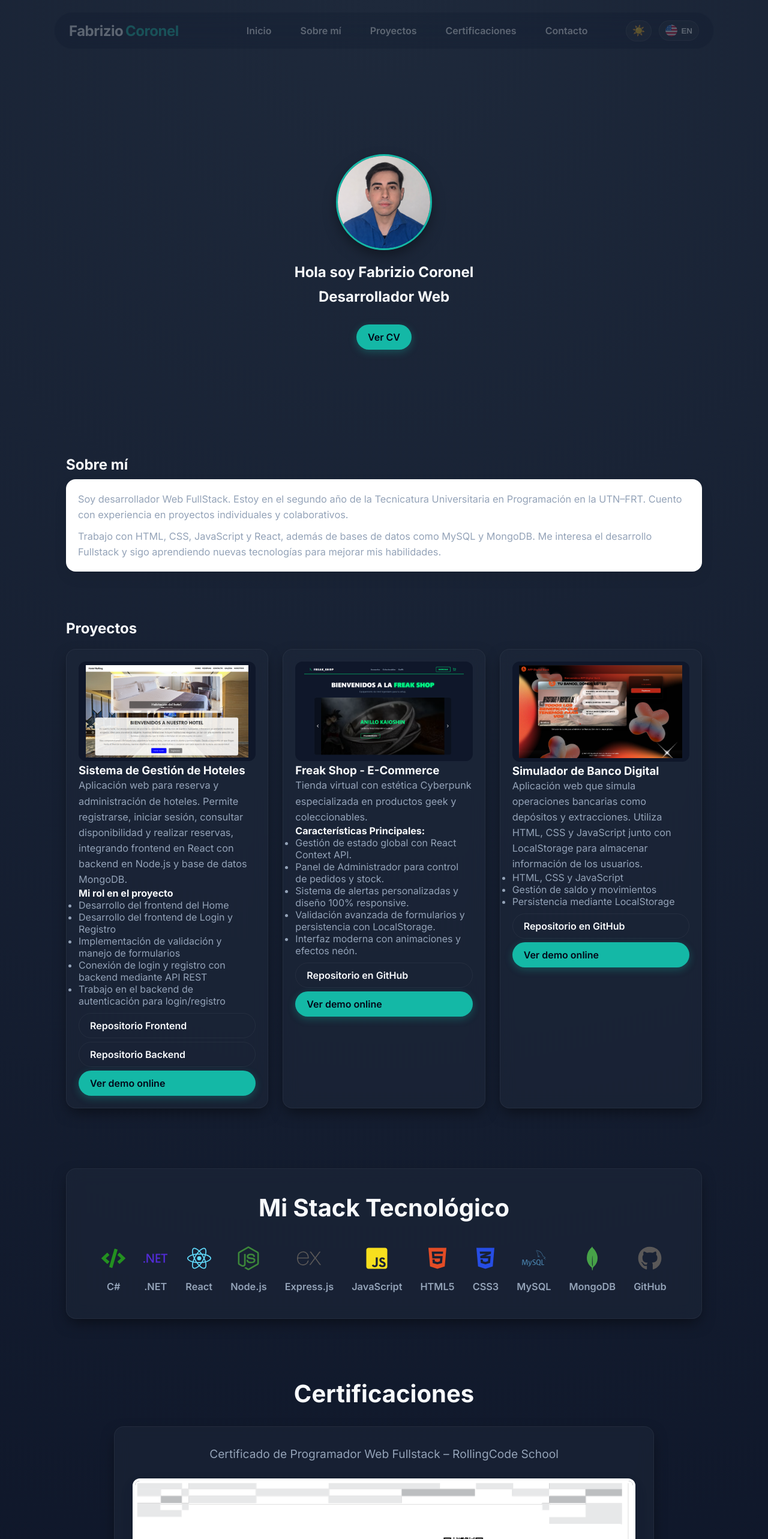
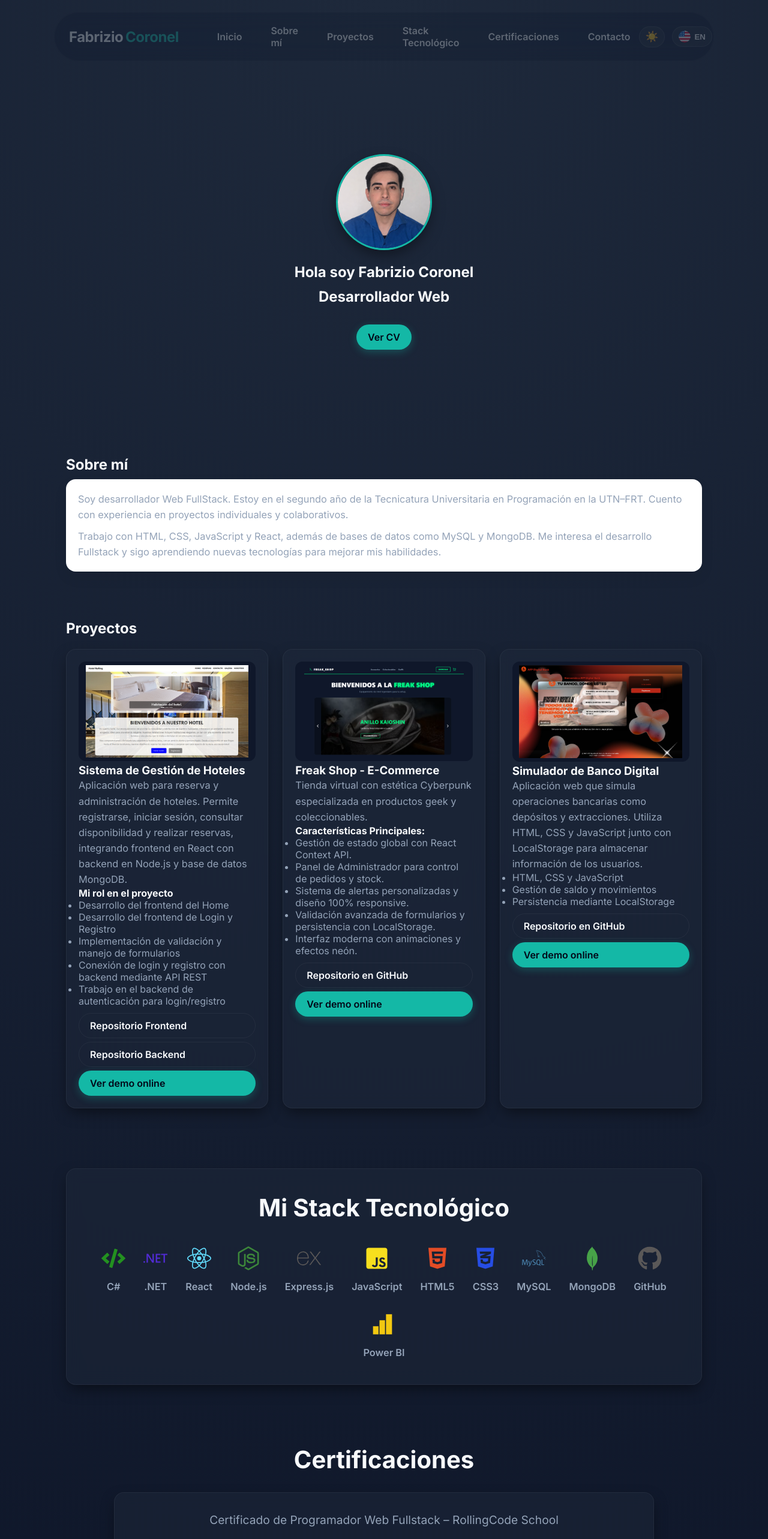
Before and after one commit to farz21/portfolio-web, a React (Vite) app: page / in a window 1280 px wide. Shown: the top 2566 px of the page at 60% size. Built offline with nearby package versions, Linux system fonts and the light colour scheme.

Commit message:
feat:stack tecnologico agregado

```diff
--- a/package.json
+++ b/package.json
@@ -13,7 +13,7 @@
     "@emailjs/browser": "^4.4.1",
     "react": "^19.2.0",
     "react-dom": "^19.2.0",
-    "react-icons": "^5.5.0"
+    "react-icons": "^5.7.0"
   },
   "devDependencies": {
     "@eslint/js": "^9.39.1",
--- a/src/components/Navbar.jsx
+++ b/src/components/Navbar.jsx
@@ -19,6 +19,7 @@ export default function Navbar({ lang, setLang, texts, theme, setTheme }) {
         <a href="#home" onClick={() => setOpen(false)}>{texts.nav_home}</a>
         <a href="#about" onClick={() => setOpen(false)}>{texts.nav_about}</a>
         <a href="#projects" onClick={() => setOpen(false)}>{texts.nav_projects}</a>
+        <a href="#tech-stack" onClick={() => setOpen(false)}>{texts.nav_tech_stack}</a>
         <a href="#certifications" onClick={() => setOpen(false)}>{texts.nav_certifications}</a>
         <a href="#contact" onClick={() => setOpen(false)}>{texts.nav_contact}</a>
       </nav>
--- a/src/components/TechStack.jsx
+++ b/src/components/TechStack.jsx
@@ -1,5 +1,19 @@
-import { FaReact, FaNodeJs, FaHtml5, FaCss3Alt, FaJsSquare, FaCode, FaGithub } from "react-icons/fa";
-import { SiDotnet, SiMysql, SiMongodb, SiExpress } from "react-icons/si";
+import {
+  FaReact,
+  FaNodeJs,
+  FaHtml5,
+  FaCss3Alt,
+  FaJsSquare,
+  FaCode,
+  FaGithub,
+} from "react-icons/fa";
+// Agregamos SiPowerbi a la importación
+import {
+  SiDotnet,
+  SiMysql,
+  SiMongodb,
+  SiExpress,
+} from "react-icons/si";
 
 export default function TechStack({ texts }) {
   const technologies = [
@@ -14,12 +28,34 @@ export default function TechStack({ texts }) {
     { name: "MySQL", icon: <SiMysql color="#4479A1" size={40} /> },
     { name: "MongoDB", icon: <SiMongodb color="#47A248" size={40} /> },
     { name: "GitHub", icon: <FaGithub color="#5a5858" size={40} /> },
+    {
+      name: "Power BI",
+      icon: (
+        <svg viewBox="0 0 24 24" fill="#F2C811" width="40" height="40">
+          <path d="M14 2h6v20h-6V2zM7.5 8h5.5v14H7.5V8zM1 14h5.5v8H1v-8z" />
+        </svg>
+      ),
+    },
   ];
 
   return (
     <section id="tech-stack" style={{ padding: "60px 20px" }}>
-      <div className="card" style={{ padding: "40px", borderRadius: "16px", maxWidth: "1100px", margin: "0 auto" }}>
-        <h2 style={{ textAlign: "center", fontSize: "2.5rem", marginBottom: "40px" }}>
+      <div
+        className="card"
+        style={{
+          padding: "40px",
+          borderRadius: "16px",
+          maxWidth: "1100px",
+          margin: "0 auto",
+        }}
+      >
+        <h2
+          style={{
+            textAlign: "center",
+            fontSize: "2.5rem",
+            marginBottom: "40px",
+          }}
+        >
           {texts.tech_stack_title}
         </h2>
 
@@ -29,13 +65,25 @@ export default function TechStack({ texts }) {
             display: "flex",
             flexWrap: "wrap",
             gap: "30px",
-            justifyContent: "center"
+            justifyContent: "center",
           }}
         >
           {technologies.map((tech, index) => (
-            <div key={index} className="tech-card" style={{ textAlign: "center" }}>
+            <div
+              key={index}
+              className="tech-card"
+              style={{ textAlign: "center" }}
+            >
               {tech.icon}
-              <p style={{ marginTop: "10px", fontWeight: "600", color: "var(--color-text)" }}>{tech.name}</p>
+              <p
+                style={{
+                  marginTop: "10px",
+                  fontWeight: "600",
+                  color: "var(--color-text)",
+                }}
+              >
+                {tech.name}
+              </p>
             </div>
           ))}
         </div>
--- a/src/data/translations.js
+++ b/src/data/translations.js
@@ -56,6 +56,7 @@ export const texts = {
     nav_home: "Inicio",
     nav_about: "Sobre mí",
     nav_projects: "Proyectos",
+    nav_tech_stack: "Stack Tecnológico",
     nav_certifications: "Certificaciones",
     nav_contact: "Contacto",
     contact_title: "Contacto",
@@ -127,6 +128,7 @@ export const texts = {
     nav_home: "Home",
     nav_about: "About me",
     nav_projects: "Projects",
+    nav_tech_stack: "Tech Stack",
     nav_certifications: "Certifications",
     nav_contact: "Contact",
     contact_title: "Contact",
```
Also changed, not shown: 1 other file (tests, documents, lock files or other folders).
